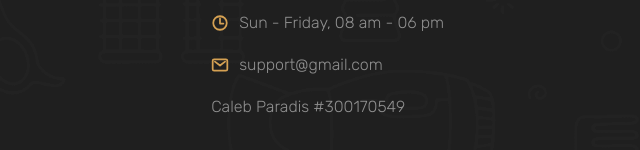
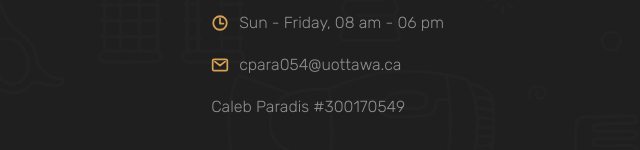
Before and after one commit to ImCalebP/seg3125CalebParadisProject1.github.io, a plain HTML site: page index.html in a window 1280 px wide. Shown: the part 3692-3842 px from the top of the page, 258-898 px from the left. Drawn offline with nearby package versions, Linux system fonts and the light colour scheme.

Commit message:
Update index.html
changed email

```diff
--- a/index.html
+++ b/index.html
@@ -433,10 +433,10 @@
         </li>
         <li class="footer-list-item">
           <ion-icon name="mail-outline" aria-hidden="true"></ion-icon>
-          <a href="mailto:support@gmail.com" class="contact-link">support@gmail.com</a>
+          <a href="cpara054@uottawa.ca" class="contact-link">cpara054@uottawa.ca</a>
         </li>
         <li class="footer-list-item">
-          <a href="mailto:support@gmail.com" class="contact-link">Caleb Paradis #300170549</a>
+          <a href="cpara054@uottawa.ca" class="contact-link">Caleb Paradis #300170549</a>
         </li>
       </ul>
 
```
